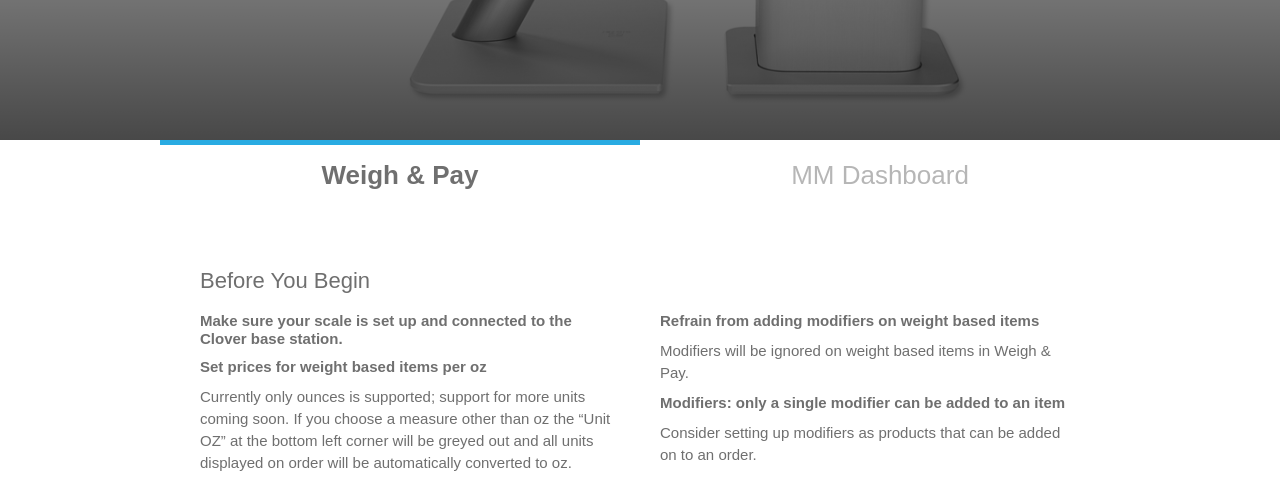
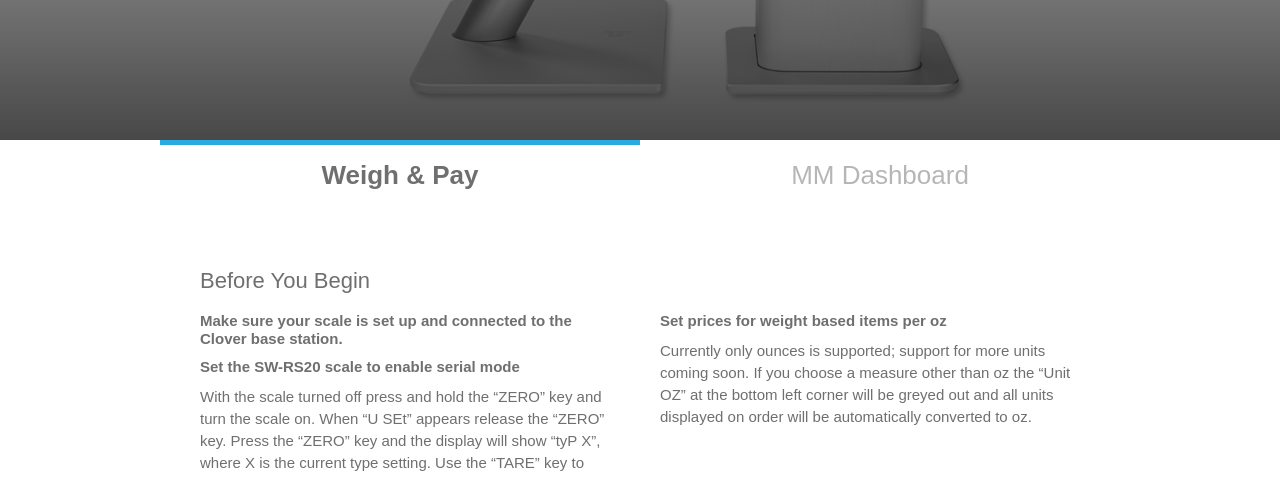
Before and after one commit to mutualmobile/clover.mutualmobile.com, a plain HTML site: page support.html in a window 1280 px wide. Both pictures are taken after a click on the element "Weigh & Pay". Shown: the part 320-798 px from the top of the page. Drawn offline with Linux system fonts and the light colour scheme.

Commit message:
Changes to support weigh and pay

```diff
--- a/support.html
+++ b/support.html
@@ -104,17 +104,26 @@
             </div>
           </div>
           <div class="support-wrapper weighpay">
-            <div class="row border">
+            <div class="row">
               <h2 class="row-title">Before You Begin</h2>
               <div class="double">
                 <h3>Make sure your scale is set up and connected to the Clover base station.</h3>
+                <h3>Set the SW-RS20 scale to enable serial mode</h3>
+                <p>With the scale turned off press and hold the “ZERO” key and turn the scale on. When “U SEt” appears release the “ZERO” key. Press the “ZERO” key and the display will show “tyP X”, where X is the current type setting. Use the “TARE” key
+                  to select 4. Then press “ZERO”, “ZERO” then “ZERO” to exit the setup.</p>
+              </div>
+              <div class="double right">
                 <h3>Set prices for weight based items per oz</h3>
                 <p>Currently only ounces is supported; support for more units coming soon. If you choose a measure other than oz the “Unit OZ” at the bottom left corner will be greyed out and all units displayed on order will be automatically converted to
                   oz.</p>
               </div>
-              <div class="double right">
+            </div>
+            <div style="padding-top: 0px;" class="row border">
+              <div class="double">
                 <h3>Refrain from adding modifiers on weight based items</h3>
                 <p>Modifiers will be ignored on weight based items in Weigh &amp; Pay.</p>
+              </div>
+              <div class="double right">
                 <h3>Modifiers: only a single modifier can be added to an item</h3>
                 <p>Consider setting up modifiers as products that can be added on to an order.</p>
               </div>
```
